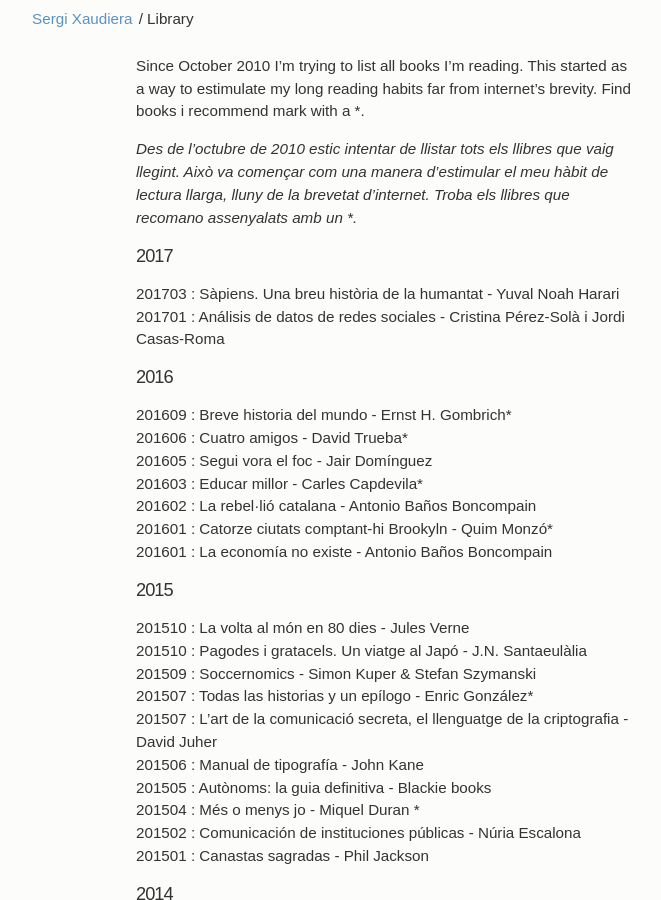
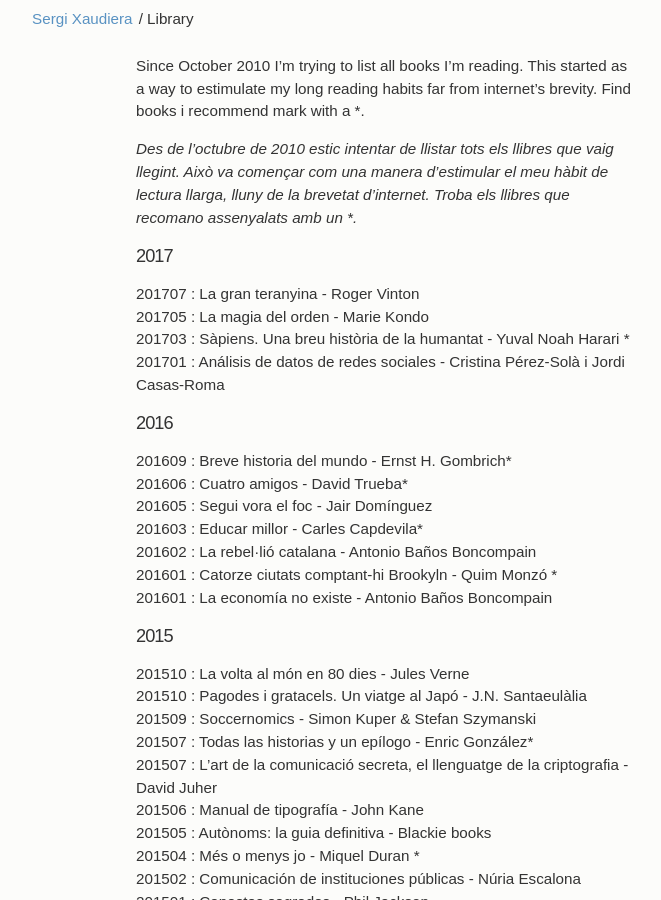
Before and after one commit to sergixaudiera/sergixaudiera.github.io, a Jekyll site: the page built from library.md, in a window 1280 px wide and 900 px high. Shown: the whole window, without its empty margins (254-915 px from the left). Built offline with Jekyll 4.4.1, drawn with Linux system fonts in a browser that asks for light colours.

Commit message:
+ La gran teranyina + La magia del orden

```diff
--- a/library.md
+++ b/library.md
@@ -8,7 +8,9 @@ Since October 2010 I'm trying to list all books I'm reading. This started as a w
 *Des de l'octubre de 2010 estic intentar de llistar tots els llibres que vaig llegint. Això va començar com una manera d'estimular el meu hàbit de lectura llarga, lluny de la brevetat d'internet. Troba els llibres que recomano assenyalats amb un *.*
 
 ## 2017
-201703 : Sàpiens. Una breu història de la humantat - Yuval Noah Harari
+201707 : La gran teranyina - Roger Vinton
+201705 : La magia del orden - Marie Kondo
+201703 : Sàpiens. Una breu història de la humantat - Yuval Noah Harari *
 201701 : Análisis de datos de redes sociales - Cristina Pérez-Solà i Jordi Casas-Roma
 
 ## 2016
@@ -17,7 +19,7 @@ Since October 2010 I'm trying to list all books I'm reading. This started as a w
 201605 : Segui vora el foc - Jair Domínguez
 201603 : Educar millor - Carles Capdevila*
 201602 : La rebel·lió catalana - Antonio Baños Boncompain
-201601 : Catorze ciutats comptant-hi Brookyln - Quim Monzó*
+201601 : Catorze ciutats comptant-hi Brookyln - Quim Monzó *
 201601 : La economía no existe - Antonio Baños Boncompain
 
 ## 2015
```
